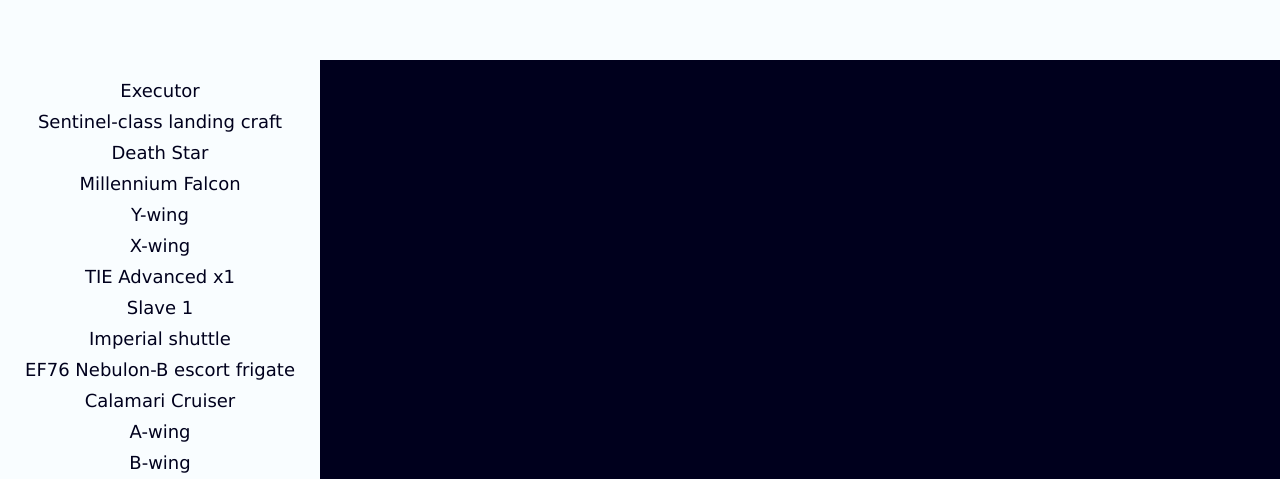
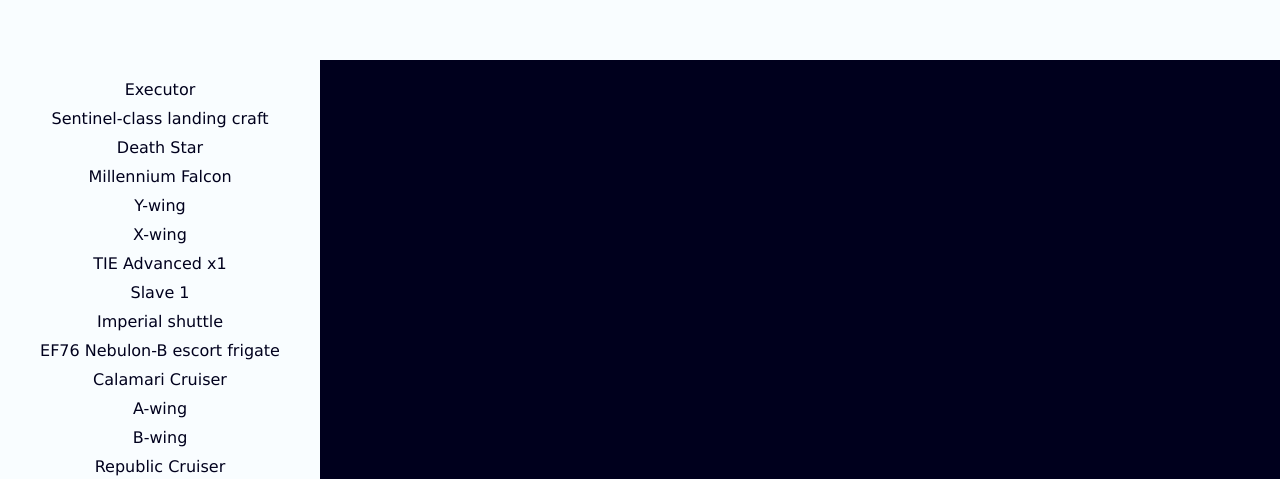
Before and after one commit to RaytheMage/portfolioprojectvs2, a plain HTML site: page starwarsproject/starshipmain/starshipmain.html in a window 1280 px wide. Shown: the part 340-819 px from the top of the page. Drawn offline with Linux system fonts and the light colour scheme.

Commit message:
starshipmain is looking good

```diff
--- a/starwarsproject/starshipmain/starshipmain.css
+++ b/starwarsproject/starshipmain/starshipmain.css
@@ -59,18 +59,19 @@ nav ul li a:hover {
 
 .container {
     display: flex;
+    height: 600px;
 }
 
 .ships {
   min-width: 25%;
   margin-top: 10px;
-    /* padding-right: 1rem; */
+  overflow-y: scroll;
 }
 
 .ships a {
     text-decoration: none;
     color: #00001D;
-    font-size: 18px;
+    font-size: 16px;
 }
 
 .shipList li {
@@ -87,7 +88,7 @@ margin-top: 10px;
 }
 
 .main img {
-  margin-top: 5%;
+  margin-top: 25px;
 }
 
 
```
